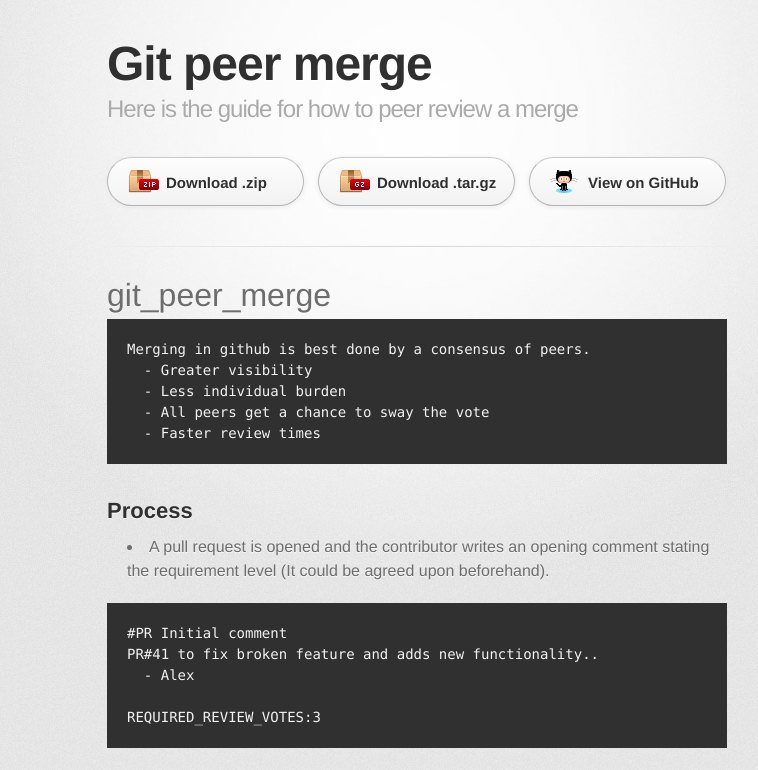
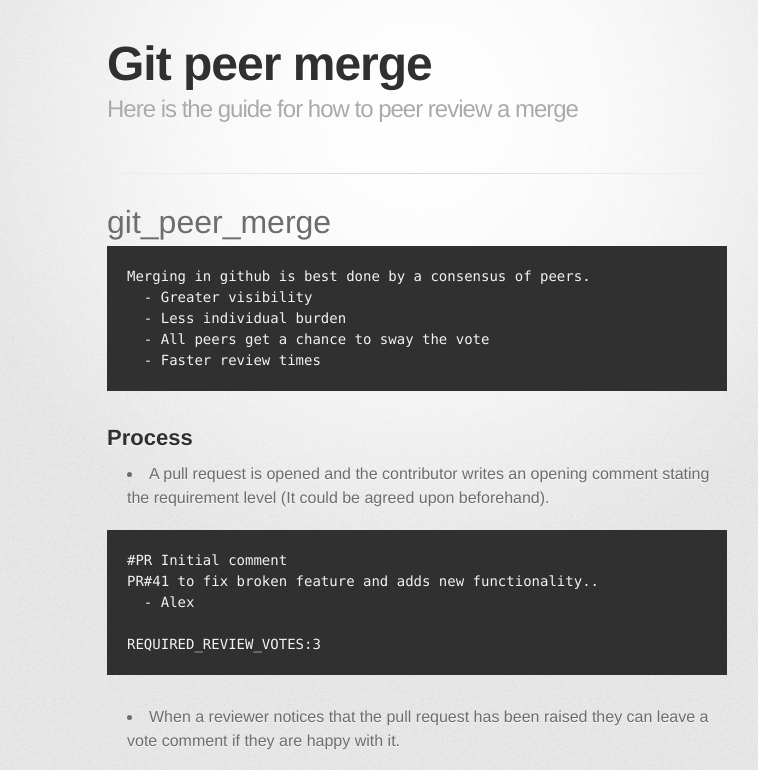
Before and after one commit to AlexsJones/git_peer_merge, a plain HTML site: page index.html in a window 1280 px wide. Shown: the top 770 px of the page, without its empty margins (223-981 px from the left). Drawn offline with Linux system fonts and the light colour scheme; a web font is replaced by a local one.

Commit message:
Update index.html

```diff
--- a/index.html
+++ b/index.html
@@ -22,11 +22,7 @@
           <h2>Here is the guide for how to peer review a merge</h2>
         </header>
 
-        <section id="downloads" class="clearfix">
-          <a href="https://github.com/AlexsJones/git_peer_merge/zipball/master" id="download-zip" class="button"><span>Download .zip</span></a>
-          <a href="https://github.com/AlexsJones/git_peer_merge/tarball/master" id="download-tar-gz" class="button"><span>Download .tar.gz</span></a>
-          <a href="https://github.com/AlexsJones/git_peer_merge" id="view-on-github" class="button"><span>View on GitHub</span></a>
-        </section>
+
 
         <hr>
 
```
